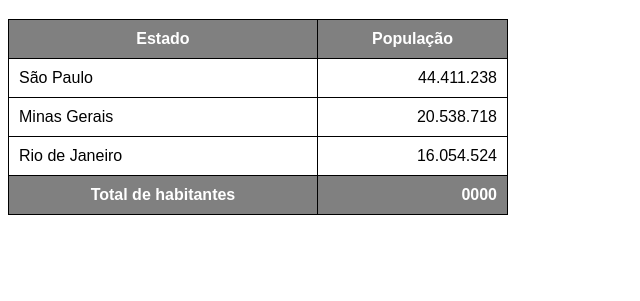
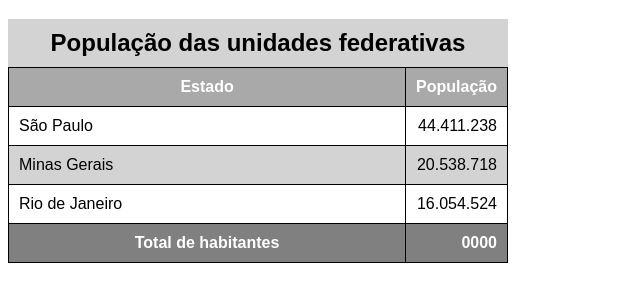
Before and after one commit to PH-All1ce/projeto-cordel1, a plain HTML site: page ex23/tabela002.html in a window 1280 px wide. Shown: the part 61-362 px from the top of the page, without its empty margins (0-640 px from the left). Drawn offline with Linux system fonts and the light colour scheme.

Commit message:
mais sobre tabelas

```diff
--- a/ex23/tabela002.html
+++ b/ex23/tabela002.html
@@ -12,6 +12,7 @@
         table {
             width: 500px;
             border-collapse: collapse;
+            position: relative;
         }
 
         td, th {
@@ -24,9 +25,31 @@
             color: white;
         }
 
+        thead > tr > th {
+            position: sticky;
+            top: -1px;
+            background-color: darkgray;
+        }
+
+        caption {
+            font-size: 1.5em;
+            font-weight: bold;
+            padding: 10px;
+            background-color: lightgray;
+        }
+
         .num {
             text-align: right;
         }
+
+        #tab1 {
+            margin-bottom: 30px;
+        }
+
+        tbody > tr:nth-child(even) {
+            background-color: lightgray;
+        }
+
     </style>
 </head>
 <body>
@@ -34,6 +57,7 @@
     <!--
         Anatomia para tabelas grandes
         TABLE
+            CAPTION
             THEADER
                 TH, TD, TH
             TBODY
@@ -41,11 +65,12 @@
             TFOOT
                 TH, TD, TH
     -->
-    <table>
+    <table id="tab1">
+        <caption>População das unidades federativas</caption>
         <thead>
             <tr>
-                <th>Estado</th>
-                <th>População</th>
+                <th scope="col">Estado</th>
+                <th scope="col" style="width: 50px;">População</th>
             </tr>
         </thead>
         <tbody>
@@ -64,7 +89,7 @@
         </tbody>
         <tfoot>
             <tr>
-                <th>Total de habitantes</th>
+                <th scope="row">Total de habitantes</th>
                 <td class="num"><strong>0000</strong></td>
             </tr>
         </tfoot>
```
